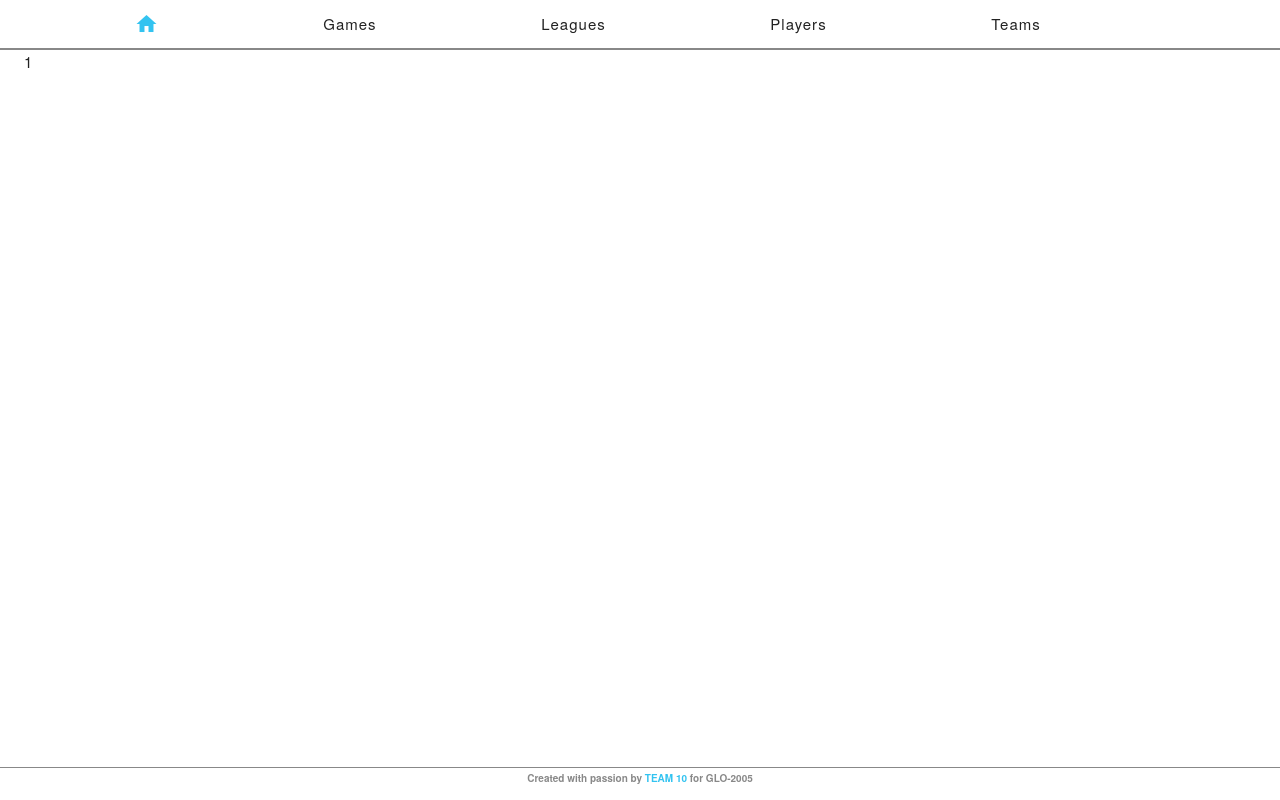
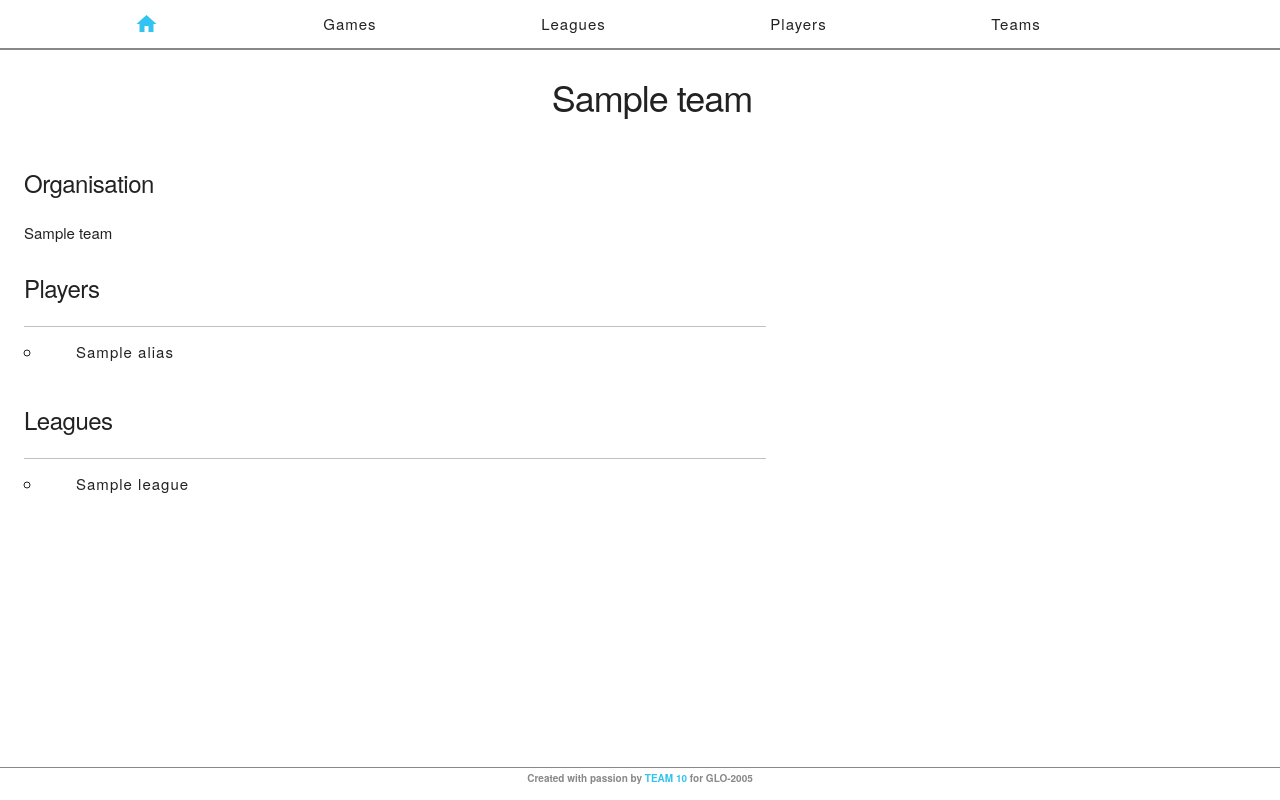
Before and after one commit to AlexandreBoily/GLO-2005-team10, a Flask app: template app/templates/team.html in a window 1280 px wide. Run offline with Flask 2, Linux system fonts and the light colour scheme; the template is opened without the code that fills it: most values are stand-ins (such as "Sample title", 1, 10 or a date in 2020); parts of the project's set-up code (start-up, migrations or seed data) failed here and were passed over; some libraries are stand-ins or nearby versions.

Commit message:
teams visualization done

```diff
--- a/app/app.py
+++ b/app/app.py
@@ -66,7 +66,8 @@ def player(id):
 @application.route("/team/<id>", methods=["GET"])
 def team(id):
     global db
-    return render_template('team.html', id=id)
+    team = db.getTeamByID(id)
+    return render_template('team.html', team=team)
 
 
 @application.route("/create/<type>", methods=["GET", "POST"])
--- a/app/selector.py
+++ b/app/selector.py
@@ -83,7 +83,7 @@ class selector:
         getTeamByIDSTMT = "SELECT id, name FROM TEAMS WHERE id = %s"
         getOrganizationSTMT = "SELECT o.name FROM ORGANIZATION o INNER JOIN (SELECT organization_id FROM TEAMS WHERE id = %s) l ON l.organization_id = o.id"
         getLeaguesSTMT = "SELECT t.shorthand, t.name, l.result FROM LEAGUES t INNER JOIN (SELECT * FROM TEAMS_LEAGUES WHERE team_id = %s) l ON l.league_id = t.shorthand "
-        getPlayersSTMT = "SELECT p.id, p.alias, t.start, t.end FROM PLAYERS p INNER JOIN (SELECT * FROM PLAYER_TEAMS WHERE team_id = %s) t ON t.player_id = p.id "
+        getPlayersSTMT = "SELECT p.id, p.alias, t.start, t.end FROM PLAYERS p INNER JOIN (SELECT * FROM PLAYERS_TEAMS WHERE team_id = %s) t ON t.player_id = p.id "
 
         #Get team id and name
         cursor.execute(getTeamByIDSTMT, (id,))
--- a/app/templates/team.html
+++ b/app/templates/team.html
@@ -22,7 +22,30 @@
 </form>
 
 <div class="content">
-    {{ id }}
+    <div class="content-title">
+        <h3>{{ team['name'] }}</h3>
+    </div>
+    <div class="content-body">
+        <div class="content-description">
+            <h5>Organisation</h5>
+            <p>{{ team['org_name'] }}</p>
+            <h5>Players</h5>
+            <form>
+                <ul class="list">
+                    {% for player in team['players'] %}
+                        <li><button formaction="{{ url_for('player', id=player['id']) }}" formmethod="get">{{ player["alias"] }}</button></li>
+                    {% endfor %}
+                </ul>
+            </form>
+            <h5>Leagues</h5>
+            <form>
+                <ul class="list">
+                    {% for league in team['leagues'] %}
+                        <li><button formaction="{{ url_for('league', id=league['shorthand']) }}" formmethod="get">{{ league["name"] }}</button></li>
+                    {% endfor %}
+                </ul>
+            </form>
+        </div>
 </div>
 
 <div class="footer">
```
